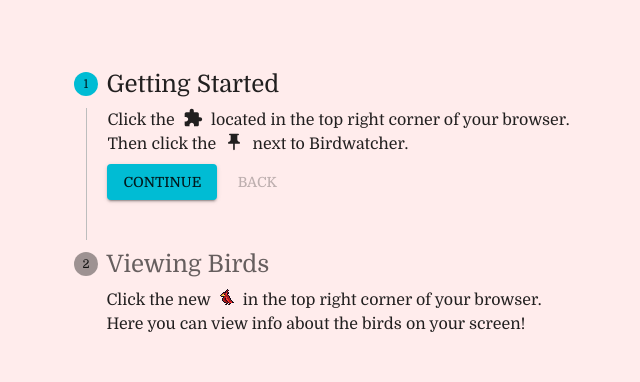
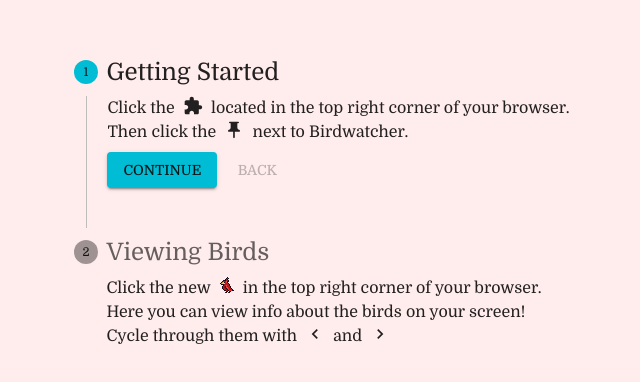
Before and after one commit to horganb/bird-extension, a React (Create React App) app in the folder site/: page / in a window 1280 px wide. Shown: the part 202-584 px from the top of the page, without its empty margins (412-1052 px from the left). Built offline with nearby package versions, Linux system fonts and the light colour scheme.

Commit message:
add description

```diff
--- a/site/src/App.js
+++ b/site/src/App.js
@@ -8,6 +8,8 @@ import {
 } from '@mui/material';
 import ExtensionIcon from '@mui/icons-material/Extension';
 import PushPinIcon from '@mui/icons-material/PushPin';
+import ChevronLeftIcon from '@mui/icons-material/ChevronLeft';
+import ChevronRightIcon from '@mui/icons-material/ChevronRight';
 import { ThemeProvider } from '@mui/material/styles';
 import CssBaseline from '@mui/material/CssBaseline';
 import { Box } from '@mui/system';
@@ -102,6 +104,19 @@ const App = () => {
                   <Typography>
                     Here you can view info about the birds on your screen!
                   </Typography>
+                  <Typography>
+                    Cycle through them with &nbsp;
+                    <ChevronLeftIcon
+                      fontSize="small"
+                      style={{ verticalAlign: 'top' }}
+                    />
+                    &nbsp; and &nbsp;
+                    <ChevronRightIcon
+                      fontSize="small"
+                      style={{ verticalAlign: 'top' }}
+                    />
+                    &nbsp;
+                  </Typography>
                 </>
               ),
             },
```
